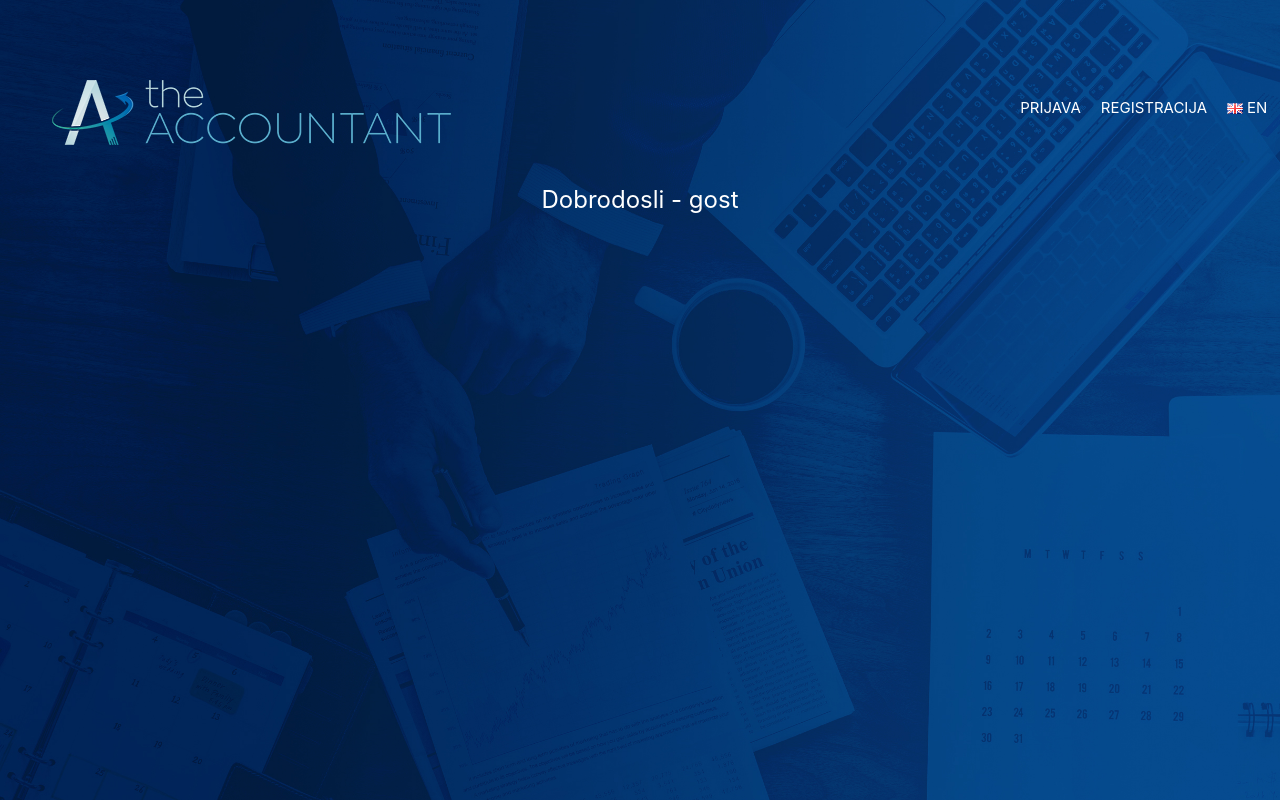
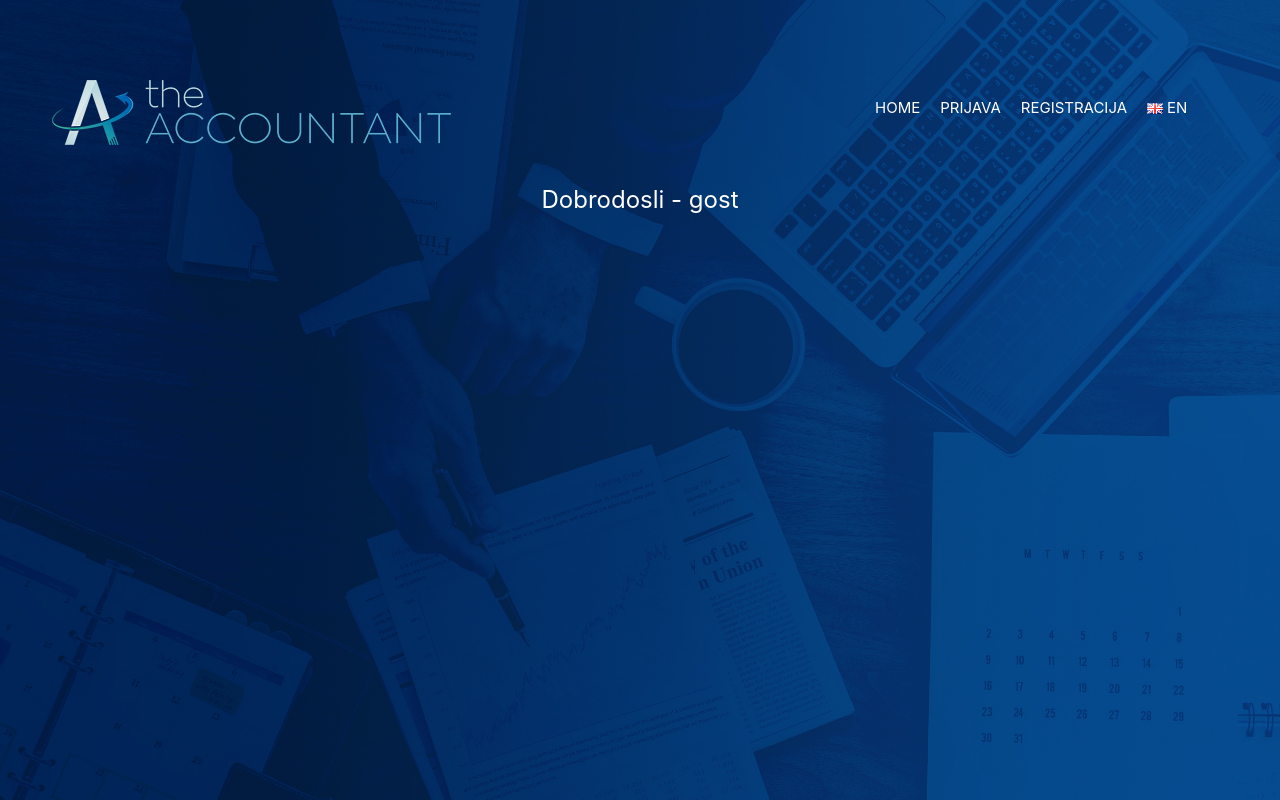
Before and after one commit to MiIos1988/Authentication_app, a React (Create React App) app in the folder frontend/: page / in a window 1280 px wide. Built offline with nearby package versions, Linux system fonts and the light colour scheme; no server answers.

Commit message:
Responsive navbar

```diff
--- a/frontend/src/components/HeaderHomePageComponent.jsx
+++ b/frontend/src/components/HeaderHomePageComponent.jsx
@@ -50,14 +50,14 @@ const HeaderHomePageComponent = () => {
             onClick={() => setMenuOpen(!isMenuOpen)}
           />
           <ul
-            className={`text-[13px] xl:text-[15px]  list-none gap-x-5 uppercase text-white ${!isMenuOpen
-              ? "xl:flex hidden"
-              : "xl:flex block xl:static absolute right-0 top-20 xl:bg-inherit bg-[#032758]   xl:w-[auto] md:w-[300px] w-[100%] xl:px-0 px-6"
+            className={`xl:mr-20 mr-0 text-[13px] xl:text-[15px]  list-none gap-x-5 uppercase text-white ${!isMenuOpen
+              ? "xl:flex hidden "
+              : "xl:flex block xl:static absolute right-0 top-20 xl:bg-inherit bg-[#032758] xl:w-[auto] md:w-[300px] w-[100%] xl:px-0 px-6 "
               } `}
           >
-            {/* <Link to={"/"} className="flex items-center">
+            <Link to={"/"} className="flex items-center">
               <li className="py-2">Home</li>
-            </Link> */}
+            </Link>
             {!userStore || userStore.role === "guest" ? (
               <>
                 <Link to={"/login"}>
@@ -68,16 +68,8 @@ const HeaderHomePageComponent = () => {
                 </Link>
               </>
             ) : (
-              <li className="relative cursor-pointer" onClick={() => {
-                setDisplayLogout(!displayLogout)
-              }}>
-                {userStore.picture === "" ? <FaRegUserCircle className="text-5xl" /> : <img src={userStore.picture} className="rounded-full w-12 h-12" />}
-                <div className={`${!displayLogout ? "hidden" : "absolute"}  bottom--15 left-0 w-20` } onClick={handleLogout}>{t("logout")}</div>
-              </li>
+              <></>
             )}
-
-            {/* <li className="py-2">Klijenti</li>
-                        <li className="py-2">Kontakt</li> */}
             <li
               className="flex py-2 cursor-pointer w-px"
               onClick={() => {
@@ -90,6 +82,18 @@ const HeaderHomePageComponent = () => {
                 <span className="  ml-1">{isEnglish ? "Sr" : "En"}</span>
               </span>
             </li>
+            {!userStore || userStore.role === "guest" ? (
+              <>
+              </>
+            ) : (
+              <li className=" cursor-pointer" onClick={() => {
+                setDisplayLogout(!displayLogout)
+              }}>
+                {userStore.picture === "" ? <FaRegUserCircle className="text-5xl absolute right-4 xl:right-0 top-3 xl:top-0" /> :
+                <img src={userStore.picture} className="rounded-full w-12 h-12 absolute right-4 xl:right-0 top-3 xl:top-0" />}
+                <div className={`${!displayLogout ? "hidden" : "absolute"}  bottom-[-25px] xl:bottom-[-35px] bg-[#032758] p-2 right-0 w-26 `} onClick={handleLogout}>{t("logout")}</div>
+              </li>
+            )}
           </ul>
         </nav>
 
```
